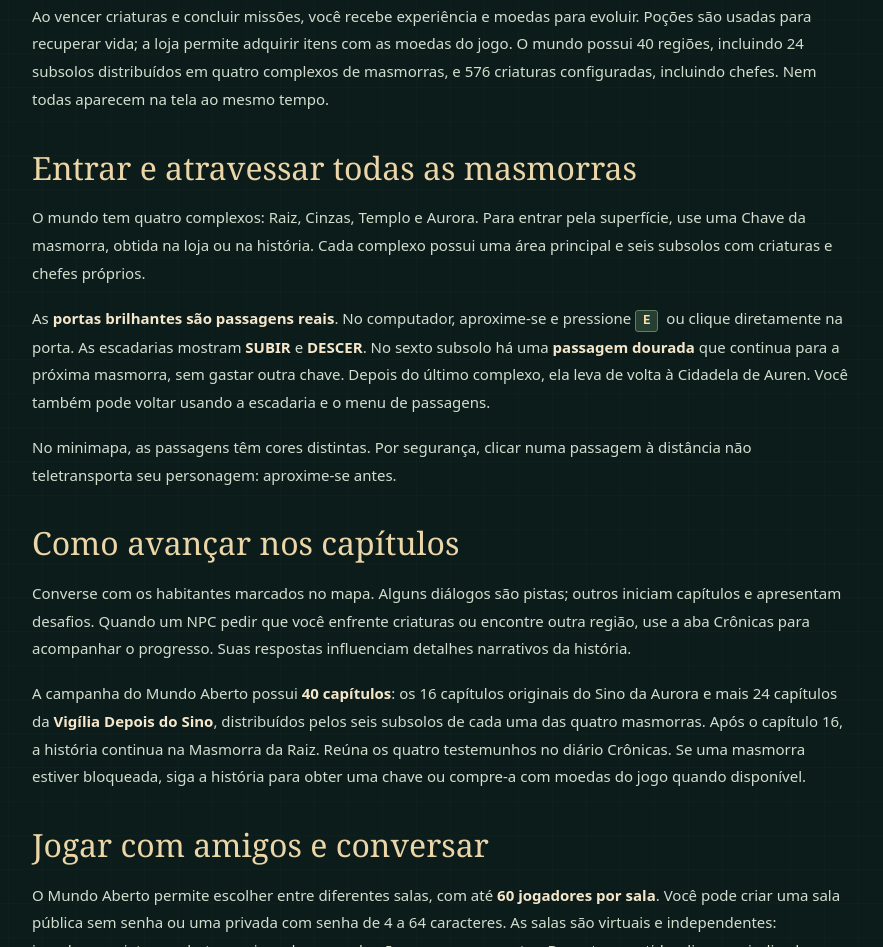
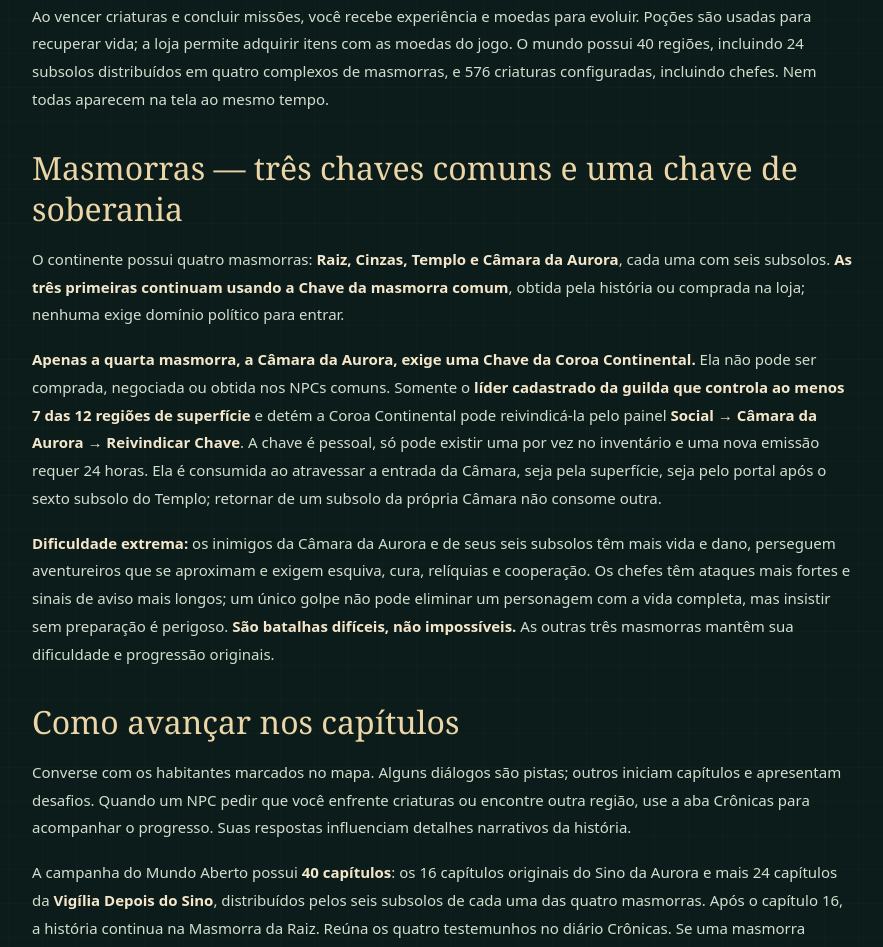
Before and after one commit to gustavojesussouza13-cyber/App, a website: page public/guia.html in a window 1280 px wide. Shown: the part 2395-3342 px from the top of the page, without its empty margins (26-909 px from the left). Drawn offline with Linux system fonts and the light colour scheme.

Commit message:
docs(guide): only Aurora chamber needs Continental Crown key; other three dungeons remain accessible

```diff
--- a/public/guia.html
+++ b/public/guia.html
@@ -15,7 +15,11 @@
 <h2 id="controles">Controles do Mundo Aberto</h2><div class="table-wrap"><table class="guide-table"><thead><tr><th>Ação</th><th>Tecla ou comando</th></tr></thead><tbody><tr><td>Movimentar</td><td><kbd>W</kbd><kbd>A</kbd><kbd>S</kbd><kbd>D</kbd> ou setas</td></tr><tr><td>Conversar com NPC</td><td><kbd>E</kbd>, botão Conversar ou clique no NPC</td></tr><tr><td>Atacar alvo selecionado</td><td><kbd>J</kbd> ou <kbd>Espaço</kbd></td></tr><tr><td>Habilidade da classe</td><td><kbd>K</kbd></td></tr><tr><td>Usar poção</td><td><kbd>H</kbd></td></tr><tr><td>Abrir inventário</td><td><kbd>I</kbd></td></tr><tr><td>Missões</td><td><kbd>Q</kbd></td></tr><tr><td>Crônicas da história</td><td><kbd>L</kbd></td></tr><tr><td>Mapa</td><td><kbd>M</kbd></td></tr><tr><td>Equipe e guilda</td><td><kbd>P</kbd> ou <kbd>G</kbd></td></tr><tr><td>Conversa do chat</td><td><kbd>Enter</kbd></td></tr><tr><td>Tela cheia</td><td>Botão ⛶ Tela cheia sobre o mapa; <kbd>Esc</kbd> para sair</td></tr></tbody></table></div>
 <h2 id="classes">Escolha a classe que combina com você</h2><div class="text-cards"><section><h3>Peregrino</h3><p>Equilibrado em resistência, alcance e dano. Uma boa escolha para começar a aprender as rotas, as missões e os controles.</p></section><section><h3>Guardião</h3><p>Focado em resistência e defesa, com mais pontos de vida. Pode ativar sua proteção com <kbd>K</kbd> para aumentar a defesa própria e de aliados próximos por 4,5 segundos, mesmo sem selecionar um monstro.</p></section><section><h3>Arqueiro</h3><p>Ataca a maiores distâncias, mas possui menos vida e defesa. Precisa escolher a posição durante o combate.</p></section><section><h3>Curandeiro</h3><p>Usa <kbd>K</kbd> para curar a si e aliados próximos da equipe, mesmo sem selecionar um monstro. É útil em grupos nos subsolos mais difíceis.</p></section></div>
 <h2 id="combate">Monstros e combate cooperativo</h2><p>Nas regiões da superfície, nas masmorras principais e nos subsolos 1 e 2, as criaturas comuns só revidam após receberem um ataque. A partir do <strong>Subsolo 3 de cada masmorra</strong>, criaturas comuns próximas perseguem e atacam os jogadores espontaneamente. <strong>Os chefes sempre aguardam ser atacados primeiro.</strong> Clique em uma criatura para escolhê-la como alvo e, quando estiver ao alcance, pressione <kbd>J</kbd> para atacar. Jogadores na mesma região podem atingir o mesmo inimigo, e a vida da criatura é compartilhada pelo servidor.</p><p>Ao vencer criaturas e concluir missões, você recebe experiência e moedas para evoluir. Poções são usadas para recuperar vida; a loja permite adquirir itens com as moedas do jogo. O mundo possui 40 regiões, incluindo 24 subsolos distribuídos em quatro complexos de masmorras, e 576 criaturas configuradas, incluindo chefes. Nem todas aparecem na tela ao mesmo tempo.</p>
-<h2 id="masmorras">Entrar e atravessar todas as masmorras</h2><p>O mundo tem quatro complexos: Raiz, Cinzas, Templo e Aurora. Para entrar pela superfície, use uma Chave da masmorra, obtida na loja ou na história. Cada complexo possui uma área principal e seis subsolos com criaturas e chefes próprios.</p><p>As <strong>portas brilhantes são passagens reais</strong>. No computador, aproxime-se e pressione <kbd>E</kbd> ou clique diretamente na porta. As escadarias mostram <strong>SUBIR</strong> e <strong>DESCER</strong>. No sexto subsolo há uma <strong>passagem dourada</strong> que continua para a próxima masmorra, sem gastar outra chave. Depois do último complexo, ela leva de volta à Cidadela de Auren. Você também pode voltar usando a escadaria e o menu de passagens.</p><p>No minimapa, as passagens têm cores distintas. Por segurança, clicar numa passagem à distância não teletransporta seu personagem: aproxime-se antes.</p>
+<h2 id="masmorras">Masmorras — três chaves comuns e uma chave de soberania</h2>
+<p>O continente possui quatro masmorras: <strong>Raiz, Cinzas, Templo e Câmara da Aurora</strong>, cada uma com seis subsolos. <strong>As três primeiras continuam usando a Chave da masmorra comum</strong>, obtida pela história ou comprada na loja; nenhuma exige domínio político para entrar.</p>
+<p><strong>Apenas a quarta masmorra, a Câmara da Aurora, exige uma Chave da Coroa Continental.</strong> Ela não pode ser comprada, negociada ou obtida nos NPCs comuns. Somente o <strong>líder cadastrado da guilda que controla ao menos 7 das 12 regiões de superfície</strong> e detém a Coroa Continental pode reivindicá-la pelo painel <strong>Social → Câmara da Aurora → Reivindicar Chave</strong>. A chave é pessoal, só pode existir uma por vez no inventário e uma nova emissão requer 24 horas. Ela é consumida ao atravessar a entrada da Câmara, seja pela superfície, seja pelo portal após o sexto subsolo do Templo; retornar de um subsolo da própria Câmara não consome outra.</p>
+<p><strong>Dificuldade extrema:</strong> os inimigos da Câmara da Aurora e de seus seis subsolos têm mais vida e dano, perseguem aventureiros que se aproximam e exigem esquiva, cura, relíquias e cooperação. Os chefes têm ataques mais fortes e sinais de aviso mais longos; um único golpe não pode eliminar um personagem com a vida completa, mas insistir sem preparação é perigoso. <strong>São batalhas difíceis, não impossíveis.</strong> As outras três masmorras mantêm sua dificuldade e progressão originais.</p>
+
 <h2 id="historia">Como avançar nos capítulos</h2><p>Converse com os habitantes marcados no mapa. Alguns diálogos são pistas; outros iniciam capítulos e apresentam desafios. Quando um NPC pedir que você enfrente criaturas ou encontre outra região, use a aba Crônicas para acompanhar o progresso. Suas respostas influenciam detalhes narrativos da história.</p><p>A campanha do Mundo Aberto possui <strong>40 capítulos</strong>: os 16 capítulos originais do Sino da Aurora e mais 24 capítulos da <strong>Vigília Depois do Sino</strong>, distribuídos pelos seis subsolos de cada uma das quatro masmorras. Após o capítulo 16, a história continua na Masmorra da Raiz. Reúna os quatro testemunhos no diário Crônicas. Se uma masmorra estiver bloqueada, siga a história para obter uma chave ou compre-a com moedas do jogo quando disponível.</p>
 <h2 id="amigos">Jogar com amigos e conversar</h2><p>O Mundo Aberto permite escolher entre diferentes salas, com até <strong>60 jogadores por sala</strong>. Você pode criar uma sala pública sem senha ou uma privada com senha de 4 a 64 caracteres. As salas são virtuais e independentes: jogadores, criaturas, chat e equipes de uma sala não aparecem na outra. Durante a partida, clique no indicador com o nome da sala no cabeçalho para consultar outros servidores; use <strong>Continuar jogando</strong> para cancelar sem desconectar ou <strong>Trocar de servidor</strong> para confirmar a viagem. Se a sala for privada, informe a senha. A troca não reinicia o personagem Visitante durante a mesma visita ao site. Salas personalizadas são encerradas imediatamente após a saída do último participante. Uma sala recém-criada fica reservada por até 60 segundos, invisível para os demais até que o criador entre; caso não entre, a reserva expira. Atualizações do servidor também encerram salas temporárias. Contas cadastradas mantêm o progresso ao mudar de sala. Você pode conversar no canal geral da sua sala, formar equipes e guildas, enviar convites e negociar com jogadores próximos. Evite compartilhar informações pessoais pelo chat público.</p>
 <h2 id="reinos">Fortalezas e política — seu reino dentro do MMORPG</h2>
```
